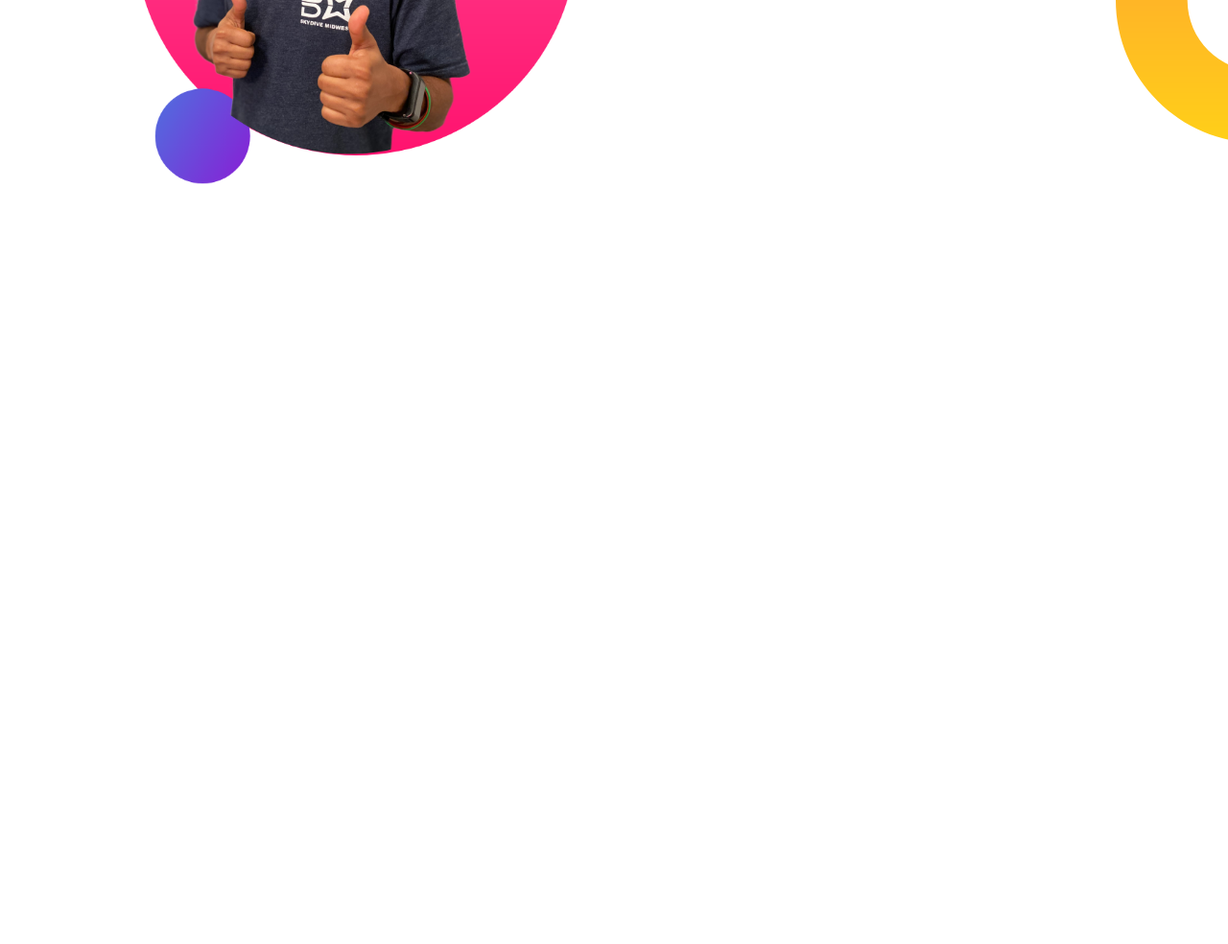
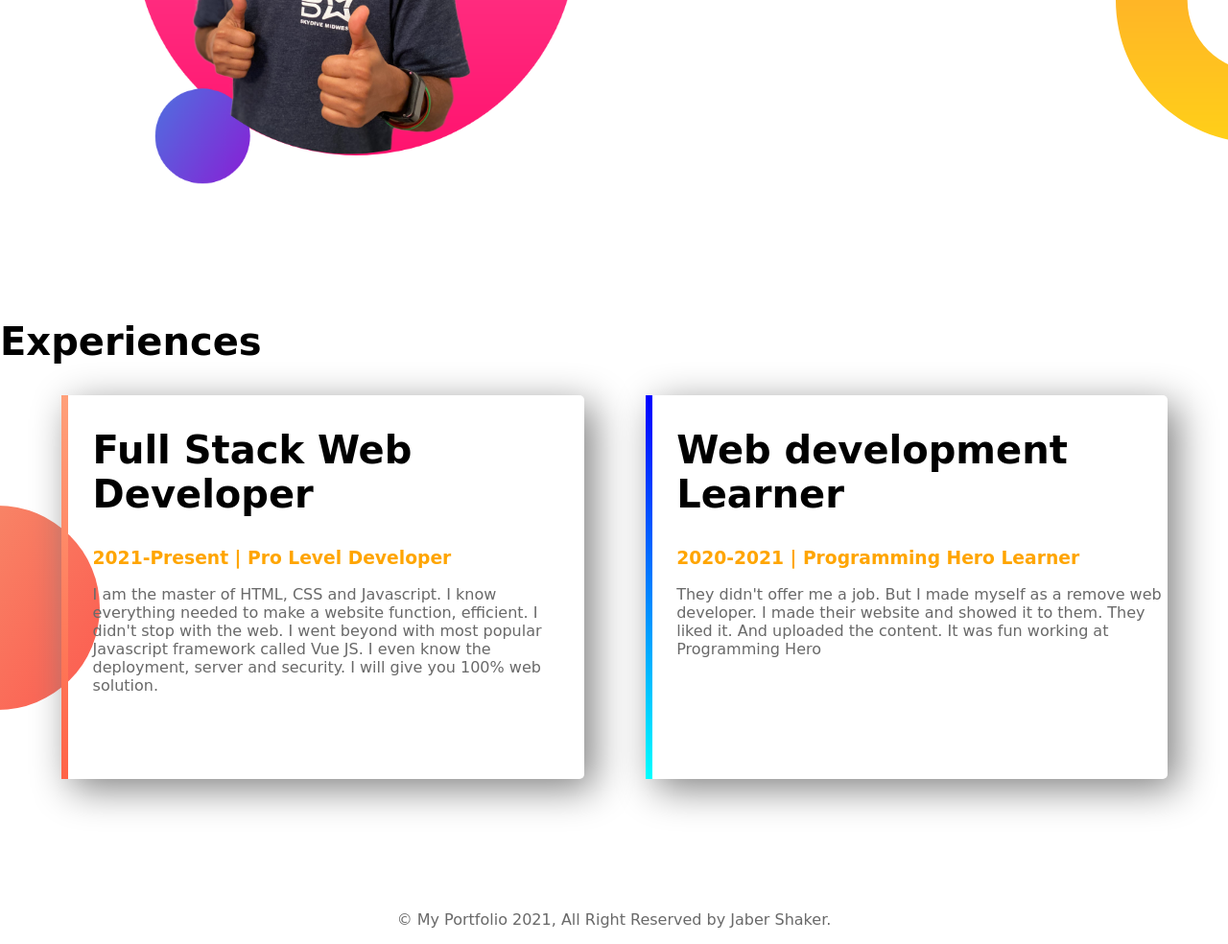
Before and after one commit to jabershaker/my-portfolio, a plain HTML site: page index.html in a window 1280 px wide. Shown: the part 900-1884 px from the top of the page at 96% size. Before the commit the page ends 1200 px from the top, so only its background shows below. Drawn offline with Linux system fonts and the light colour scheme; a web font is replaced by a local one.

Commit message:
final update

```diff
--- a/index.html
+++ b/index.html
@@ -30,7 +30,7 @@
         </div>
 
         <div class="half-width">
-            <h1> My Dream</h1>
+            <h2> My Dream</h2>
             <h3> Become A Web Developer</h3>
             <p>I already learned the basic HTML and CSS. I can build any simple website. I can even teach my grandma how to make simple website. My goal is to build 3 websites and learn advanced topics.</p>
             <a class="link-button2" target="_blank" href="https://www.linkedin.com/in/jaber-shaker-7837b9184/">Download Resume</a>
@@ -38,6 +38,27 @@
         </div>
 
     </section>
+    <section class="experience-area">
+        <h2>Experiences</h2>
+        <div id="full-stack" class="half-width box-area">
+            <h2>Full Stack Web Developer</h2>
+            <h3 class="myportfolio">2021-Present | Pro Level Developer</h3>
+            <p>I am the master of HTML, CSS and Javascript. I know everything needed to make a website function, efficient. I didn't stop with the web. I went beyond with most popular Javascript framework called Vue JS. I even know the deployment, server and security. I will give you 100% web solution.</p>
 
+        </div>
+        <div id="baby-web" class="half-width box-area">
+            <h2>Web development Learner</h2>
+            <h3 class="myportfolio">2020-2021 | Programming Hero Learner</h3>
+            <p>They didn't offer me a job. But I made myself as a remove web developer. I made their website and showed it to them. They liked it. And uploaded the content. It was fun working at Programming Hero</p>
+
+
+        </div>
+    </section>
+
+    <footer>
+
+        <p> © My Portfolio 2021, All Right Reserved by Jaber Shaker. </p>
+
+        </footer>
 </body>
 </html>
--- a/style.css
+++ b/style.css
@@ -6,6 +6,13 @@ body {
 
 h1{
     font-size: 45px;
+}
+
+h2 {
+    font-size: 40px;
+}
+p {
+    color: dimgrey;
 }
 .myportfolio {
     color: orange;
@@ -32,6 +39,12 @@ h1{
     background-position: right;
 }
 
+.experience-area {
+    background-image: url("photo/exp-bg.png");
+    background-repeat: no-repeat;
+    background-position: left;
+}
+
 section {
     height: 500px;
     padding-bottom: 100px;
@@ -52,3 +65,24 @@ section {
     color: white;
     font-weight: 700;
 }
+.box-area {
+    box-shadow: 10px 10px 40px grey;
+    height: 80%;
+    border-radius: 5px;
+
+}
+#full-stack {
+    border-left: 7px solid;
+    border-image: linear-gradient(180deg, lightsalmon, tomato);
+    border-image-slice: 1;
+}
+
+#baby-web {
+    border-left: 7px solid;
+    border-image: linear-gradient(180deg, blue, cyan);
+    border-image-slice: 1;
+}
+
+footer p {
+    text-align: center;
+}
```
